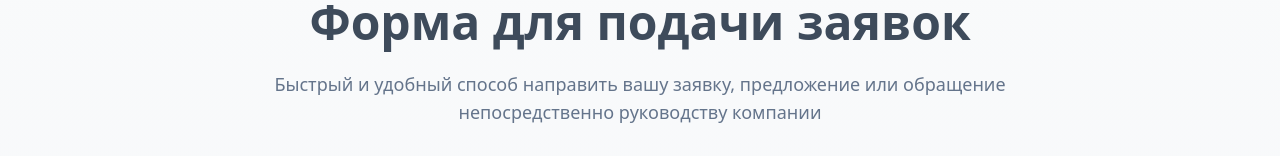
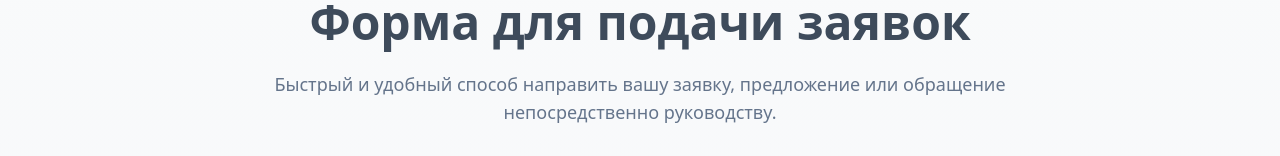
Before and after one commit to pr-poehali-dev/job-application-form-creation, a React (Vite) app: page / in a window 1280 px wide. Shown: the part 127-283 px from the top of the page. Built offline with nearby package versions, Linux system fonts and the light colour scheme.

Commit message:
Обновление 1 компонентов

```diff
--- a/src/pages/Index.tsx
+++ b/src/pages/Index.tsx
@@ -125,9 +125,7 @@ export default function Index() {
         <div className="container mx-auto px-4 text-center">
           <div className="max-w-3xl mx-auto">
             <h2 className="text-4xl md:text-5xl font-bold text-foreground mb-6">Форма для подачи заявок</h2>
-            <p className="text-lg text-muted-foreground mb-8">
-              Быстрый и удобный способ направить вашу заявку, предложение или обращение непосредственно руководству компании
-            </p>
+            <p className="text-lg text-muted-foreground mb-8">Быстрый и удобный способ направить вашу заявку, предложение или обращение непосредственно руководству.</p>
             <div className="flex flex-col sm:flex-row gap-4 justify-center">
               <Button size="lg" className="text-base" onClick={() => document.getElementById('application')?.scrollIntoView({ behavior: 'smooth' })}>
                 <Icon name="Send" size={20} className="mr-2" />
```
Also changed, not shown: 1 other file (tests, documents, lock files or other folders).
